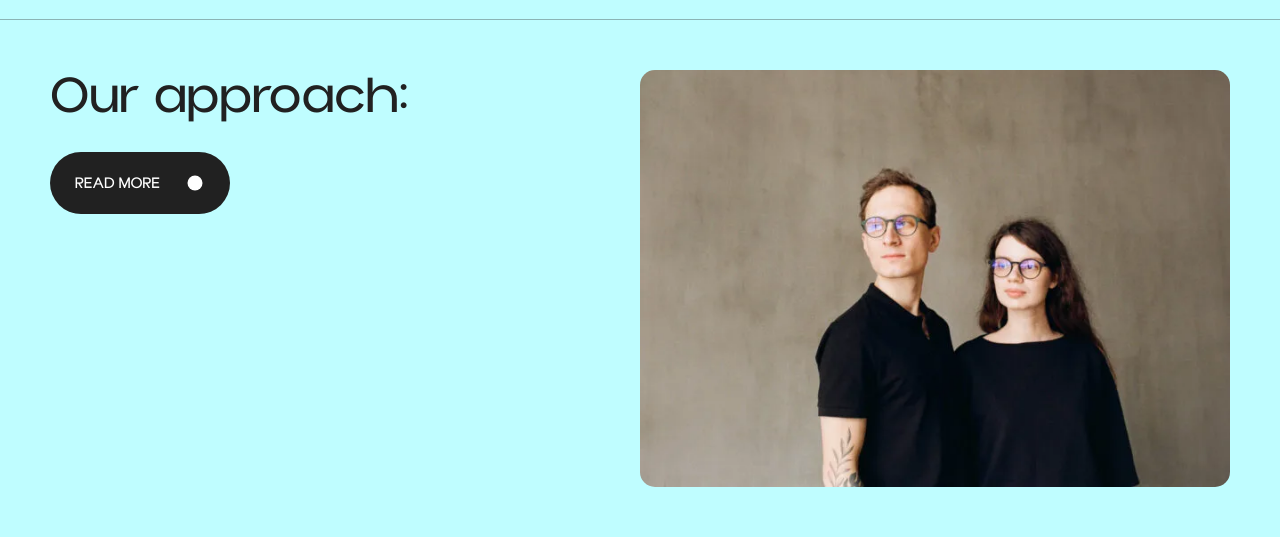
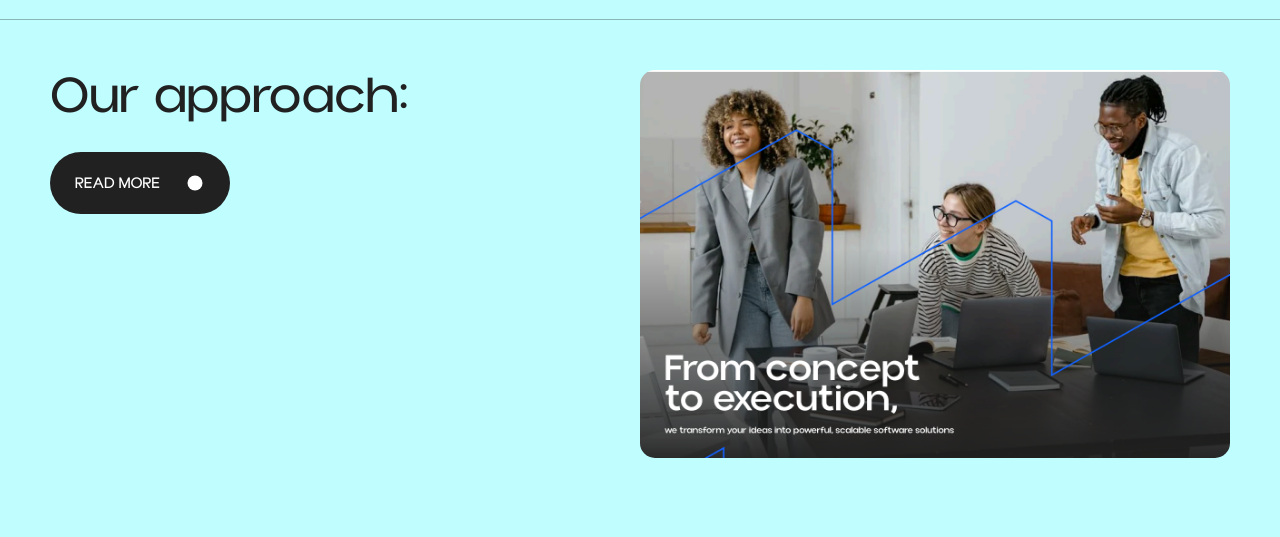
Before and after one commit to Wayber-Technologies/website, a Next.js app: page / in a window 1280 px wide. Shown: the part 6082-6619 px from the top of the page. Built offline with nearby package versions, Linux system fonts and the light colour scheme; grey boxes are pictures that could not be loaded.

Commit message:
update: development

```diff
--- a/container/home-page/About.tsx
+++ b/container/home-page/About.tsx
@@ -1,7 +1,7 @@
 "use client";
 import Image from "next/image";
 import { useState } from "react";
-import { aboutImg } from "@/public";
+import { wayberBg1 } from "@/public";
 import { LinkHover } from "@/animation";
 import { footerItems } from "@/constants";
 import { Heading, RoundButton } from "@/components";
@@ -81,7 +81,7 @@ export default function About() {
           }`}
         >
           <Image
-            src={aboutImg}
+            src={wayberBg1}
             alt="about-img"
             className={`w-full h-full transition transform duration-[2s] ease-[.215,.61,.355,1] ${
               hovered && "scale-[1.09]"
```
